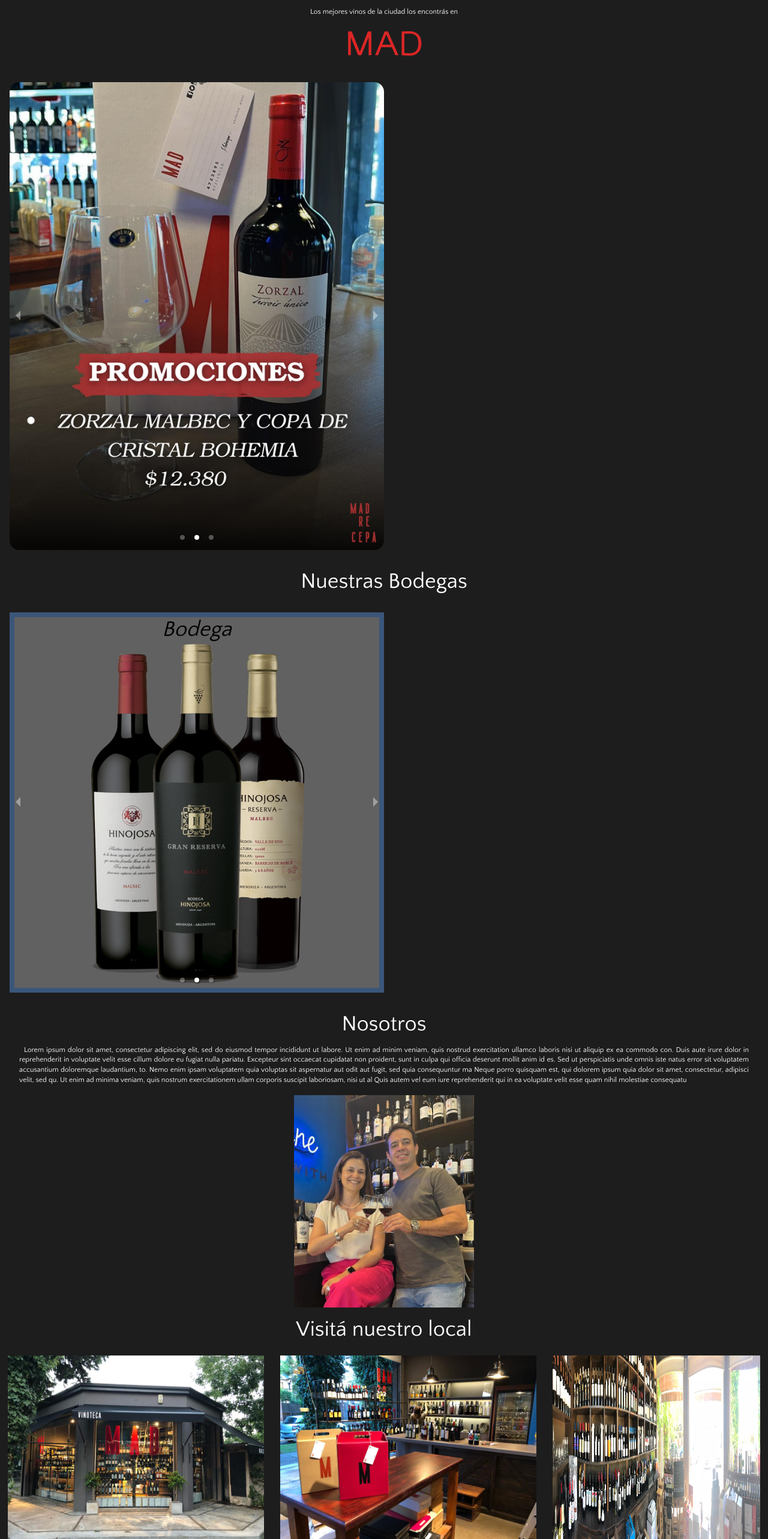
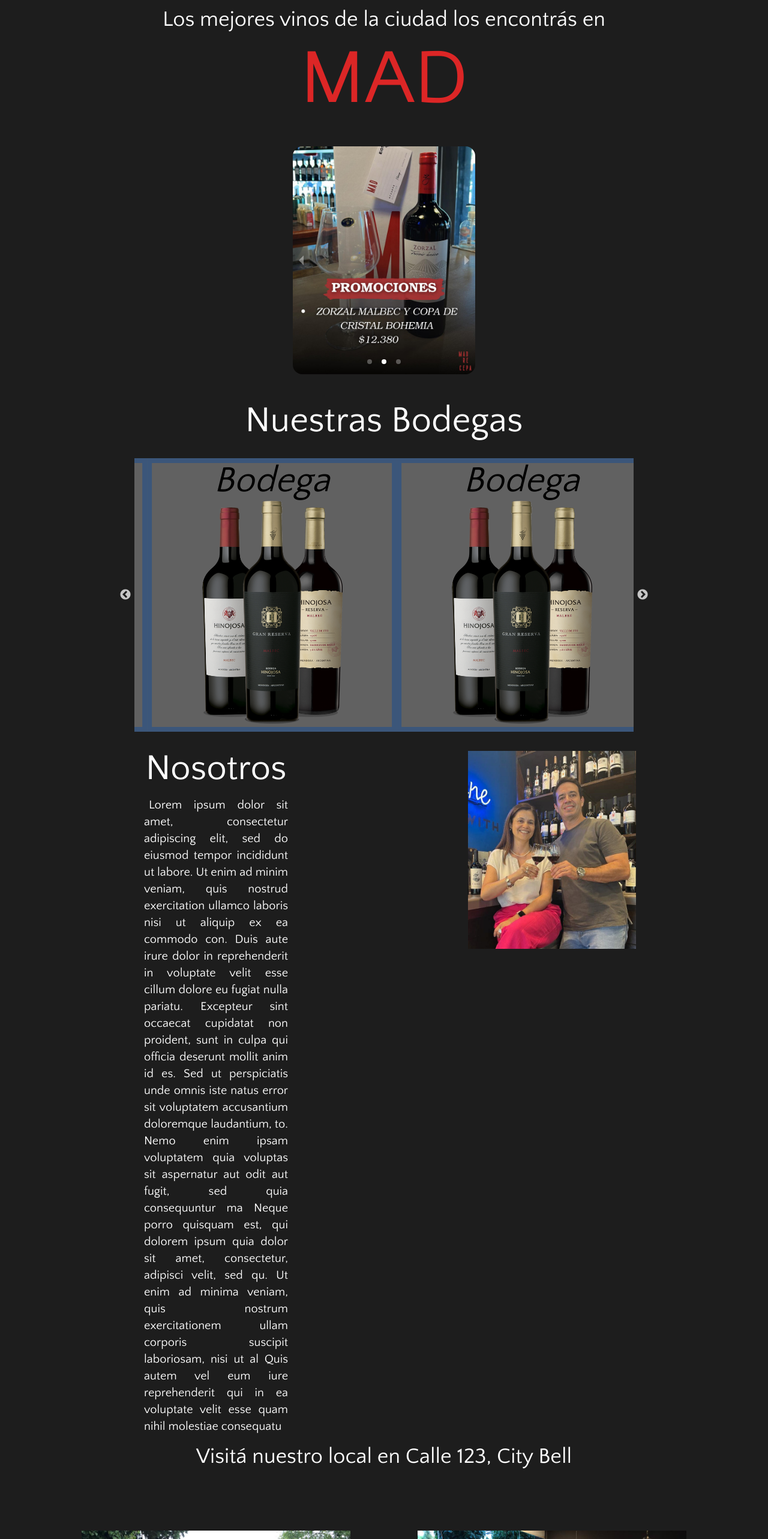
Before and after one commit to IvanScarsella/vinoteca-madrecepa, a Next.js app: page / in a window 1280 px wide. Shown: the part 100-2666 px from the top of the page at 60% size. Built offline with nearby package versions, Linux system fonts and the light colour scheme.

Commit message:
fix desktop layout

```diff
--- a/package.json
+++ b/package.json
@@ -13,7 +13,9 @@
     "react": "^18",
     "react-dom": "^18",
     "react-icons": "^5.0.1",
-    "react-responsive-carousel": "^3.2.23"
+    "react-responsive-carousel": "^3.2.23",
+    "react-slick": "^0.30.2",
+    "slick-carousel": "^1.8.1"
   },
   "devDependencies": {
     "@types/node": "^20",
--- a/src/app/components/CellarsCarousel.tsx
+++ b/src/app/components/CellarsCarousel.tsx
@@ -1,56 +1,49 @@
 'use client'
-
-import { Carousel } from 'react-responsive-carousel'
-import 'react-responsive-carousel/lib/styles/carousel.min.css'
-import Image from 'next/image'
-import imagen1 from '../../../public/bodega.png'
+import Slider from 'react-slick';
+import 'slick-carousel/slick/slick.css';
+import 'slick-carousel/slick/slick-theme.css';
+import Image from 'next/image';
+import imagen1 from '../../../public/bodega.png';
 
 function CellarsCarousel() {
    const images = [
       { src: imagen1, alt: 'imagen' },
       { src: imagen1, alt: 'imagen' },
       { src: imagen1, alt: 'imagen' },
-   ]
+   ];
+
+   const settings = {
+      dots: false,
+      infinite: true,
+      speed: 2000,
+      slidesToShow: 2,
+      slidesToScroll: 1,
+      autoplay: true,
+      autoplaySpeed: 500,
+   };
 
    return (
-      <section className='max-container flex w-full items-center justify-between text-justify  max-xl:flex-col xl:p-4'>
+      <section className='max-container flex w-full items-center justify-between text-justify max-xl:flex-col xl:p-4'>
          <div className='max-container flex w-full items-center justify-between gap-10 text-justify max-xl:flex-col-reverse'>
-            <Carousel
-               {...settings}
-               className=' flex w-1/2 flex-row
-        max-xl:m-1  max-xl:justify-center max-lg:w-2/3
-        '
-            >
+            <Slider {...settings} className='flex w-2/3 flex-row mx-auto xl:w-2/3'>
                {images.map((image, index) => (
-                  <div
-                     key={index}
-                     className='flex w-full flex-1 flex-wrap items-center justify-center max-xl:mt-2 bg-white bg-opacity-30  border-solid border-[#325481] border-8 border-opacity-80'
-                  >
-                     <p className='font-quattro italic text-4xl'>Bodega</p>
+                  <div key={index} className=''>
+                     <div className='flex w-full flex-col flex-1 flex-wrap items-center justify-center max-xl:mt-2 bg-white bg-opacity-30 border-solid border-[#325481] border-8 border-opacity-80'>
+                        <p className='font-quattro italic text-sm xl:text-6xl'>Bodega</p>
                         <Image
                            src={image.src}
                            alt={image.alt}
                            width={400}
                            height={300}
-                        className='max-h-full rounded-2xl  hover:shadow-3xl shadow-white '
+                           className='max-h-full rounded-2xl hover:shadow-3xl shadow-white'
                         />
                      </div>
+                  </div>
                ))}
-            </Carousel>
+            </Slider>
          </div>
       </section>
-   )
+   );
 }
 
-const settings = {
-   infiniteLoop: true,
-   autoPlay: true,
-   showThumbs: false,
-   interval: 5000,
-   // showArrows: false,
-   showStatus: false,
-   // showIndicators: false,
-   stopOnHover: true,
-}
-
-export default CellarsCarousel
+export default CellarsCarousel;
--- a/src/app/components/PromoCarousel.tsx
+++ b/src/app/components/PromoCarousel.tsx
@@ -15,12 +15,12 @@ function PromoCarousel() {
    ]
 
    return (
-      <section className='max-container flex w-full items-center justify-between text-justify  max-xl:flex-col xl:p-4'>
+      <section className='max-container flex w-full items-center justify-between text-justify max-xl:flex-col xl:p-8 mx-auto'>
          <div className='max-container flex w-full items-center justify-between gap-10 text-justify max-xl:flex-col-reverse'>
             <Carousel
                {...settings}
-               className=' flex w-1/2 flex-row
-        max-xl:m-1  max-xl:justify-center max-lg:w-2/3
+               className=' flex w-1/2 flex-row mx-auto
+        xl:w-1/4
         '
             >
                {images.map((image, index) => (
--- a/src/app/page.tsx
+++ b/src/app/page.tsx
@@ -13,57 +13,68 @@ import Link from 'next/link';
 export default function Home() {
   return (
     <main className="flex flex-col gap-4">
-      <h1 className="main-text mx-auto mt-4">
+      <h1 className="main-text mx-auto mt-4 xl:text-4xl">
         Los mejores vinos de la ciudad los encontrás en
       </h1>
-      <p className="text-6xl text-center text-red-600">MAD</p>
+      <p className="text-6xl text-center text-red-600 xl:text-9xl">MAD</p>
       <PromoCarousel />
-      <h1 className=' text-center text-4xl text-white'>Nuestras Bodegas</h1>
+      <h1 className=' text-center text-4xl text-white xl:text-6xl'>Nuestras Bodegas</h1>
       <CellarsCarousel />
-      <h2 className=' text-center text-4xl text-white'>Nosotros</h2>
-      <p className='main-text indent-2 text-justify mx-8'>Lorem ipsum dolor sit amet, consectetur adipiscing elit, sed do eiusmod tempor incididunt ut labore. Ut enim ad minim veniam, quis nostrud exercitation ullamco laboris nisi ut aliquip ex ea commodo con. Duis aute irure dolor in reprehenderit in voluptate velit esse cillum dolore eu fugiat nulla pariatu. Excepteur sint occaecat cupidatat non proident, sunt in culpa qui officia deserunt mollit anim id es. Sed ut perspiciatis unde omnis iste natus error sit voluptatem accusantium doloremque laudantium, to. Nemo enim ipsam voluptatem quia voluptas sit aspernatur aut odit aut fugit, sed quia consequuntur ma
+      <div className='flex flex-col xl:flex-row mx-20'>
+        <div className='flex flex-col xl:w-1/2 xl:gap-4'>
+
+          <h2 className=' text-center text-4xl text-white xl:text-6xl'>Nosotros</h2>
+          <p className='main-text indent-2 text-justify mx-8 xl:mx-40 xl:text-xl'>Lorem ipsum dolor sit amet, consectetur adipiscing elit, sed do eiusmod tempor incididunt ut labore. Ut enim ad minim veniam, quis nostrud exercitation ullamco laboris nisi ut aliquip ex ea commodo con. Duis aute irure dolor in reprehenderit in voluptate velit esse cillum dolore eu fugiat nulla pariatu. Excepteur sint occaecat cupidatat non proident, sunt in culpa qui officia deserunt mollit anim id es. Sed ut perspiciatis unde omnis iste natus error sit voluptatem accusantium doloremque laudantium, to. Nemo enim ipsam voluptatem quia voluptas sit aspernatur aut odit aut fugit, sed quia consequuntur ma
             Neque porro quisquam est, qui dolorem ipsum quia dolor sit amet, consectetur, adipisci velit, sed qu. Ut enim ad minima veniam, quis nostrum exercitationem ullam corporis suscipit laboriosam, nisi ut al Quis autem vel eum iure reprehenderit qui in ea voluptate velit esse quam nihil molestiae consequatu</p>
+        </div>
+        <div className='w-1/4 justify-center mx-auto'>
+
           <Image
             src={imagen}
             alt='imagen'
             width={300}
             height={200}
-        className='mx-auto'
+            className='container'
           />
-      <h2 className=' text-center text-4xl text-white'>Visitá nuestro local</h2>
-      <div className='flex flex-row flex-wrap justify-around'>
+        </div>
+      </div>
+      <h2 className=' text-center text-4xl text-white'>Visitá nuestro local en Calle 123, City Bell</h2>
+      <div className='flex flex-row flex-wrap justify-around xl:p-20'>
         <Image
           src={imagenLocal1}
-          width={150}
-          height={150}
+          width={1500}
+          height={1500}
           alt='imagen_local'
-          className='hover:scale-125 w-1/3 overflow-hidden m-2'
+          className='xl:hover:scale-125 w-[144] xl:w-2/5 overflow-hidden m-2'
         />
         <Image
           src={imagenLocal2}
-          width={150}
-          height={150}
+          width={1500}
+          height={1500}
           alt='imagen_local'
-          className='hover:scale-125 w-1/3 overflow-hidden m-2'
+          className='xl:hover:scale-125 w-[144] xl:w-2/5 overflow-hidden m-2'
         />
         <Image
           src={imagenLocal3}
-          width={300}
-          height={150}
+          width={3000}
+          height={1500}
           alt='imagen_local'
-          className='hover:scale-x-110 w-[346px] overflow-hidden m-2'
+          className='xl-hover:scale-x-110 w-[346] xl:w-full overflow-hidden mt-28 max-xl:hidden'
         />
       </div>
-      <h2 className=' text-center text-2xl text-white'>Calle 123, City Bell</h2>
+      {/* <h2 className=' text-center text-4xl text-white'>Calle 123, City Bell</h2> */}
+      <div className='w-1/2 mx-auto'>
         <Image
           src={map}
           alt='map'
-        width={300}
-        height={300}
-        className='mx-auto'
+          width={3000}
+          height={3000}
+          className='container'
         />
-      <h2 className='text-center text-2xl text-white'>Seguinos en nuestras redes</h2>
-      <div className='flex flex-row justify-around gap-10 mx-28 mb-4'>
+      </div>
+      <div className='flex flex-col xl:flex-row  xl:m-4 xl:items-center xl:mx-auto xl:gap-16'>
+        <h2 className=' text-center text-4xl text-white'>Seguinos en nuestras redes</h2>
+        <div className='flex flex-row justify-around gap-10 mx-28 mb-4 xl:mx-2 xl:gap-20'>
           <Link href='https://www.facebook.com/vinoteca.madrecepa' target='_blank'>
             <Image
               src={facebookLogo}
@@ -83,6 +94,7 @@ export default function Home() {
             />
           </Link>
         </div>
+      </div>
     </main>
   );
 }
```
Also changed, not shown: 1 other file (tests, documents, lock files or other folders). Lines whose indentation alone changed are shown as unchanged.
